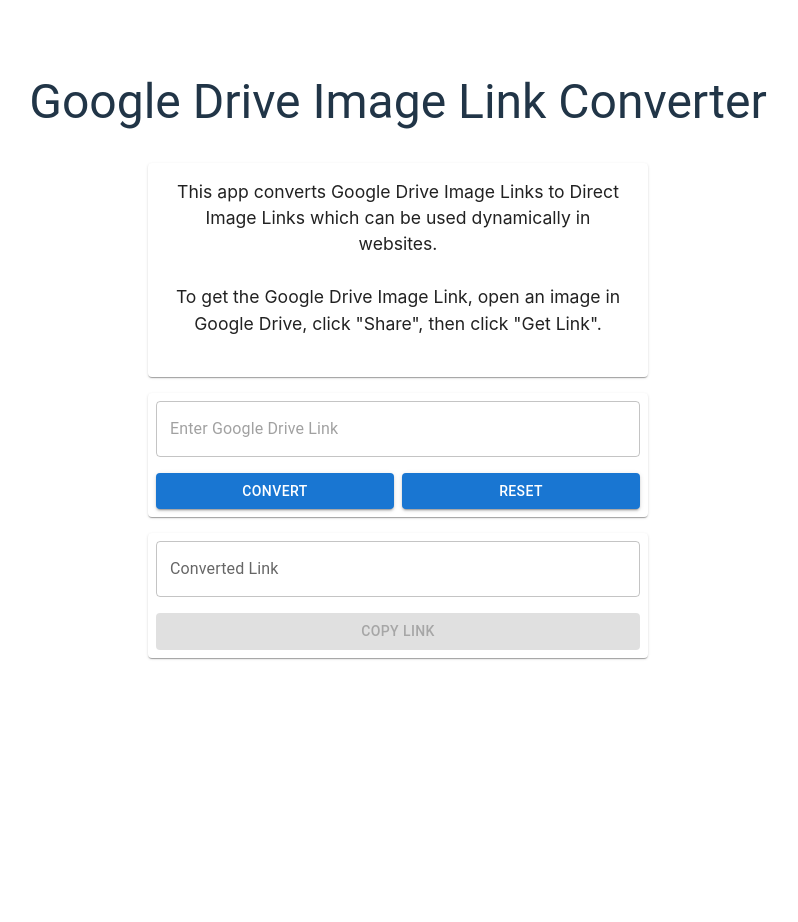
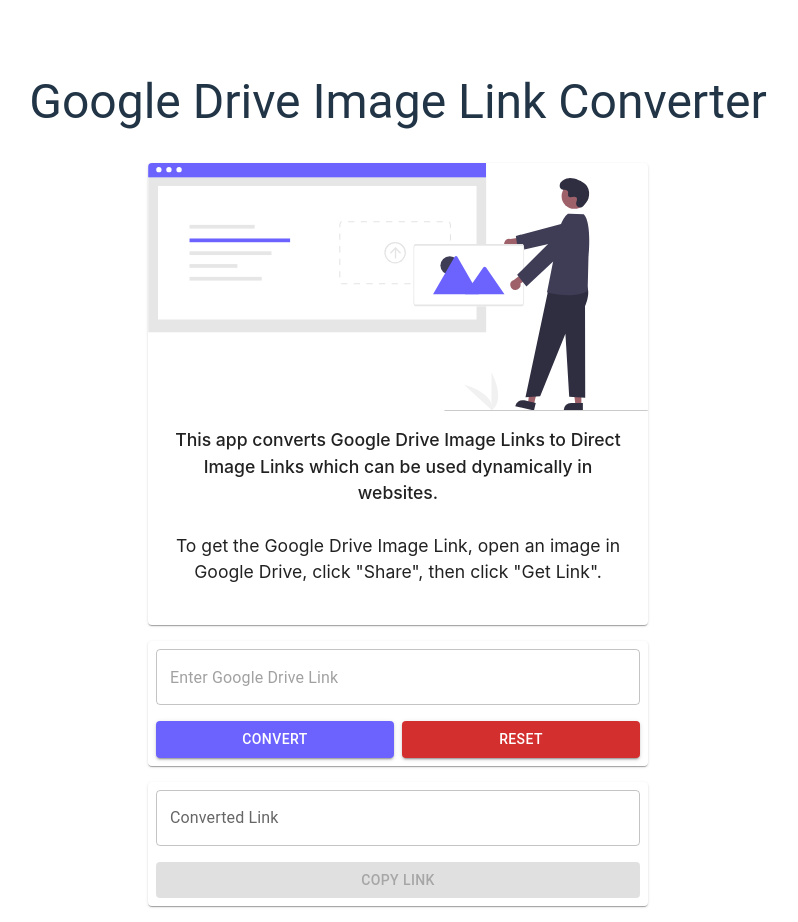
Before and after one commit to BBGard/gdrive-image-link, a React (Vite) app: page / in a window 1280 px wide. Shown: the whole page, without its empty margins (242-1040 px from the left). Before the commit the page ends 800 px from the top, so only its background shows below. Built offline with nearby package versions, Linux system fonts and the light colour scheme.

Commit message:
Add image and update styling in App component

```diff
--- a/src/App.jsx
+++ b/src/App.jsx
@@ -10,6 +10,7 @@
   OutlinedInput,
   CardMedia,
 } from "@mui/material";
+import cardImage from "./assets/undraw_image.svg";
 
 import './App.css'
 
@@ -58,7 +59,6 @@
 
 
   return (
-
     <Box
       sx={{
         display: "flex",
@@ -67,33 +67,50 @@
         justifyContent: "flex-start",
         minHeight: "100svh",
         maxHeight: "fit-content",
+        padding: "0 1rem",
       }}
     >
-      <Typography variant="h3" gutterBottom sx={{marginTop: "10%"}}>
+      <Typography variant="h3" gutterBottom sx={{ marginTop: "10%" }}>
         Google Drive Image Link Converter
       </Typography>
 
-      <Card sx={{
-          width: 500,
+      <Card
+        sx={{
+          maxWidth: 500,
+          width: "100%",
           margin: "1rem auto",
           height: "fit-content",
-        }}>
-        <CardContent  sx={{
+        }}
+      >
+        <CardMedia component="img" width="300" image={cardImage} />
+        <CardContent
+          sx={{
             textAlign: "center",
             marginBottom: "1rem",
             padding: "1rem",
-          }}>
-          <Typography variant="primary" fontSize={"1.1rem"}>
-            This app converts Google Drive Image Links to Direct Image Links which can be used dynamically in websites.
+          }}
+        >
+          <Typography variant="primary" fontSize={"1.1rem"} fontWeight={"500"}>
+            This app converts Google Drive Image Links to Direct Image Links
+            which can be used dynamically in websites.
             <br />
             <br />
-            To get the Google Drive Image Link, open an image in Google Drive, click &quot;Share&quot;, then click &quot;Get Link&quot;.
+          </Typography>
+          <Typography variant="primary" fontSize={"1.1rem"}>
+            To get the Google Drive Image Link, open an image in Google Drive,
+            click &quot;Share&quot;, then click &quot;Get Link&quot;.
           </Typography>
         </CardContent>
       </Card>
 
-
-      <Card sx={{ width: 500, marginBottom: "1rem", height: "fit-content"}}>
+      <Card
+        sx={{
+          maxWidth: 500,
+          width: "100%",
+          marginBottom: "1rem",
+          height: "fit-content",
+        }}
+      >
         <form onSubmit={handleSubmit}>
           <CardActions>
             <OutlinedInput
@@ -103,10 +120,21 @@
             />
           </CardActions>
           <CardActions>
-            <Button fullWidth variant="contained" type="submit">
+            <Button
+              sx={{
+                backgroundColor: "#6c63ff",
+                "&:hover": {
+                  backgroundColor: "#4c47b3",
+                },
+              }}
+              fullWidth
+              variant="contained"
+              type="submit"
+            >
               Convert
             </Button>
             <Button
+              color="error"
               fullWidth
               variant="contained"
               onClick={() => {
@@ -121,7 +149,14 @@
           </CardActions>
         </form>
       </Card>
-      <Card sx={{ width: 500, marginBottom: "1rem", height: "fit-content" }}>
+      <Card
+        sx={{
+          maxWidth: 500,
+          width: "100%",
+          marginBottom: "1rem",
+          height: "fit-content",
+        }}
+      >
         <CardActions>
           <TextField
             fullWidth
@@ -132,6 +167,12 @@
         </CardActions>
         <CardActions>
           <Button
+            sx={{
+              backgroundColor: "#6c63ff",
+              "&:hover": {
+                backgroundColor: "#4c47b3",
+              },
+            }}
             fullWidth
             variant="contained"
             onClick={() => {
@@ -145,10 +186,16 @@
       </Card>
 
       {modifiedLink && !showError ? (
-        <Card sx={{ width: 500, height: "fit-content" }}>
+        <Card sx={{ maxWidth: 500, width: "100%", height: "fit-content" }}>
           <CardMedia component="img" width="300" image={modifiedLink} />
           <CardActions>
             <Button
+              sx={{
+                backgroundColor: "#6c63ff",
+                "&:hover": {
+                  backgroundColor: "#4c47b3",
+                },
+              }}
               fullWidth
               variant="contained"
               href={modifiedLink}
@@ -158,9 +205,9 @@
             </Button>
           </CardActions>
         </Card>
-      ) :  showError ? (
-        <Card sx={{ width: 500, height: "fit-content"}}>
-          <CardContent sx={{justifyContent: "center"}}>
+      ) : showError ? (
+        <Card sx={{ maxWidth: 500, width: "100%", height: "fit-content" }}>
+          <CardContent sx={{ justifyContent: "center" }}>
             <Typography variant="h6" color="error" sx={{ textAlign: "center" }}>
               {errorMessage}
             </Typography>
@@ -168,9 +215,7 @@
         </Card>
       ) : null}
     </Box>
-
-
-  )
+  );
 }
 
 
```
Also changed, not shown: src/assets/undraw_image.svg (added).
